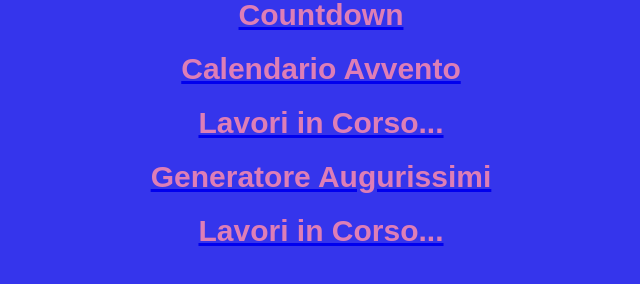
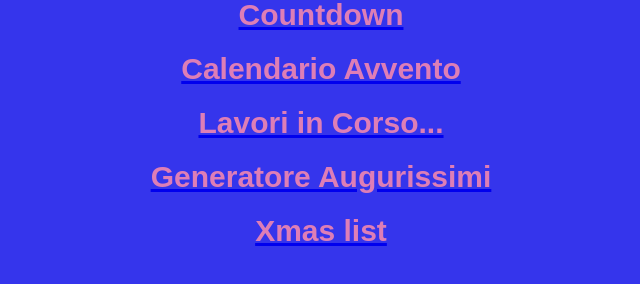
Before and after one commit to marcostudios/marcostudios.github.io, a plain HTML site: page index.html in a window 1280 px wide. Shown: the whole page, without its empty margins (319-959 px from the left). Drawn offline with Linux system fonts and the light colour scheme.

Commit message:
Update index.html

```diff
--- a/index.html
+++ b/index.html
@@ -26,7 +26,7 @@
             </div>
 
     <div class="titolo">
-            <a href="404.html"><h1>Lavori in Corso...</h1></a>
+            <a href="list.html"><h1>Xmas list</h1></a>
             </div>
 </body>
 </html>
```
